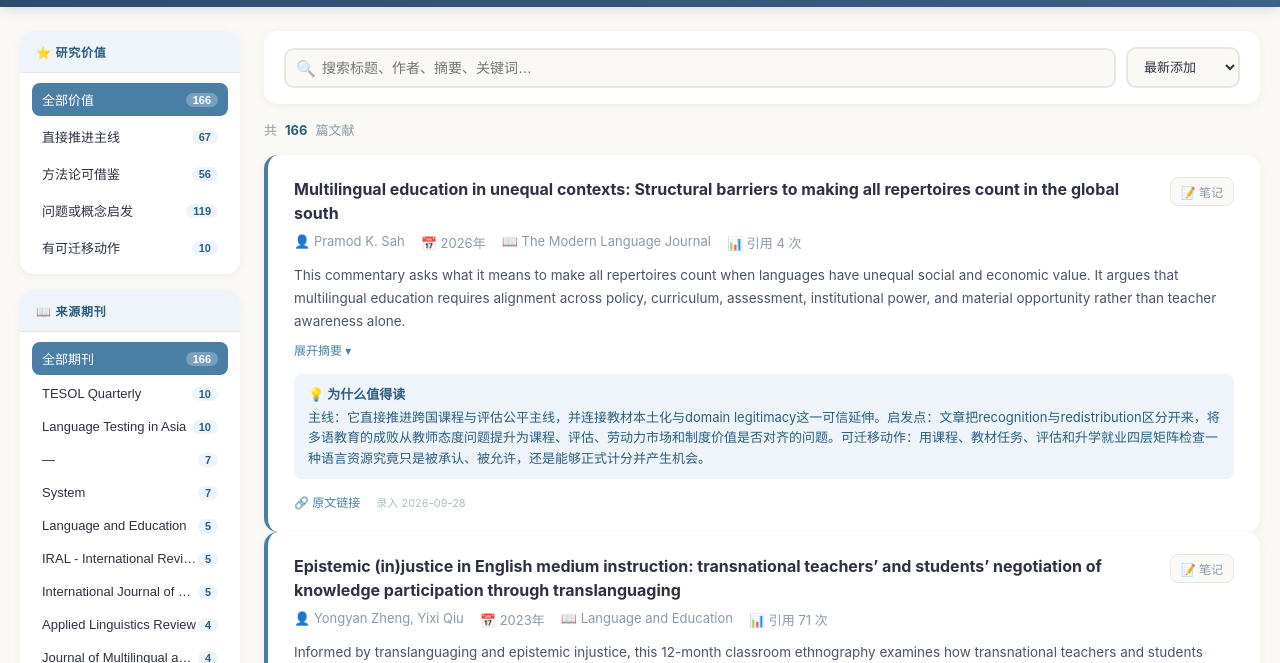
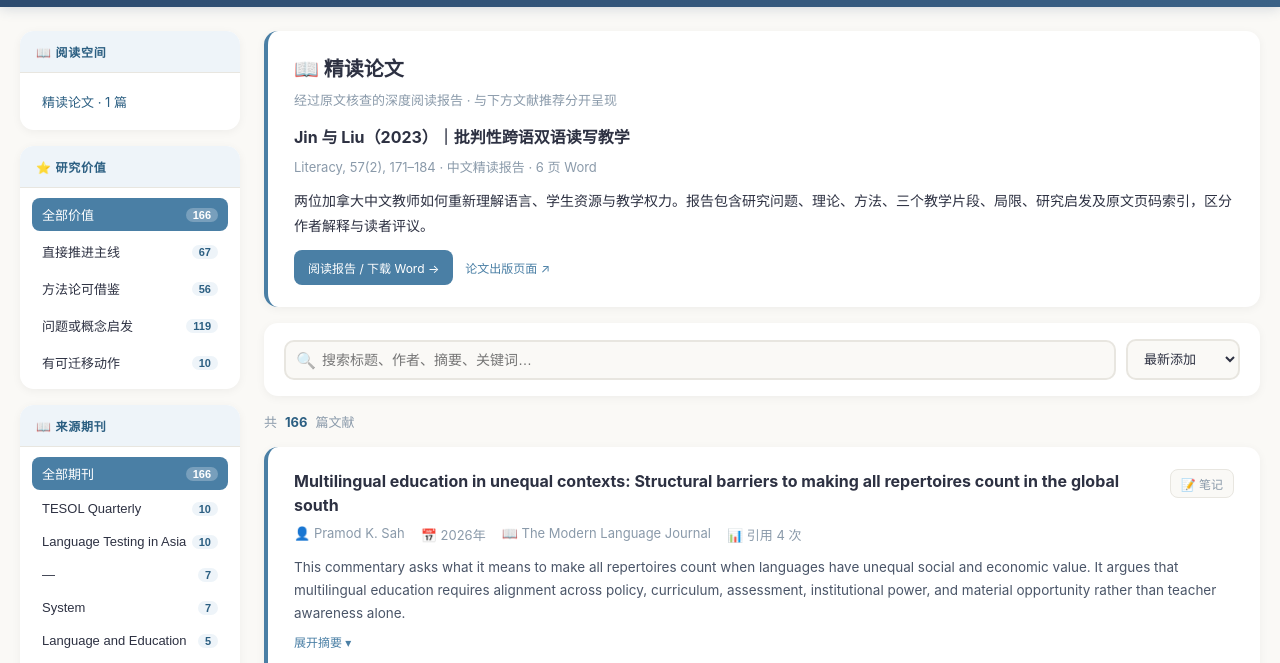
Before and after one commit to Gracieme/research-library, a plain HTML site: page docs/index.html in a window 1280 px wide. Shown: the part 61-724 px from the top of the page. Drawn offline with Linux system fonts and the light colour scheme.

Commit message:
Publish close reading section in Pages docs directory

```diff
--- a/docs/index.html
+++ b/docs/index.html
@@ -307,7 +307,7 @@
 </header>
 
 <div class="layout">
-  <aside class="sidebar">
+  <aside class="sidebar"><div class="sidebar-section"><div class="sidebar-title">📖 阅读空间</div><div class="filter-list"><a style="display:block;padding:9px 10px;color:var(--sky-dark);text-decoration:none;font-size:13px" href="#close-reading">精读论文 · 1 篇</a></div></div>
     <div class="sidebar-section">
       <div class="sidebar-title">⭐ 研究价值</div>
       <div class="filter-list" id="value-list"></div>
@@ -323,6 +323,19 @@
   </aside>
 
   <main class="main">
+    <section id="close-reading" class="paper-card" aria-labelledby="close-reading-title" style="scroll-margin-top:88px">
+      <h2 id="close-reading-title" style="font-size:20px;margin-bottom:8px">📖 精读论文</h2>
+      <p style="font-size:13px;color:var(--sub);margin-bottom:16px">经过原文核查的深度阅读报告 · 与下方文献推荐分开呈现</p>
+      <article>
+        <h3 class="paper-title">Jin 与 Liu（2023）｜批判性跨语双语读写教学</h3>
+        <p class="paper-meta">Literacy, 57(2), 171–184 · 中文精读报告 · 6 页 Word</p>
+        <p style="font-size:14px;line-height:1.8;margin:12px 0">两位加拿大中文教师如何重新理解语言、学生资源与教学权力。报告包含研究问题、理论、方法、三个教学片段、局限、研究启发及原文页码索引，区分作者解释与读者评议。</p>
+        <div style="display:flex;flex-wrap:wrap;gap:12px;align-items:center"><a class="doi-link" style="text-decoration:none;display:inline-flex;padding:9px 14px;border-radius:8px;background:var(--sky);color:#fff" href="./Jin%20Liu%202023%20%E7%B2%BE%E8%AF%BB%E6%8A%A5%E5%91%8A.html">阅读报告 / 下载 Word →</a><a class="doi-link" href="https://doi.org/10.1111/lit.12323" target="_blank" rel="noopener noreferrer">论文出版页面 ↗</a></div>
+      </article>
+    </section>
+
+
+
     <div class="search-bar">
       <div class="search-wrap">
         <span class="search-icon">🔍</span>
```
Also changed, not shown: docs/Jin Liu 2023 精读报告.html (renamed from Jin Liu 2023 精读报告.html, +1 -1 lines), index.html (+0 -12 lines).
